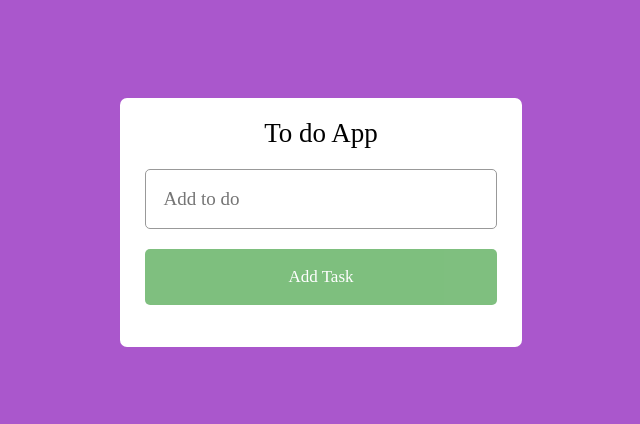
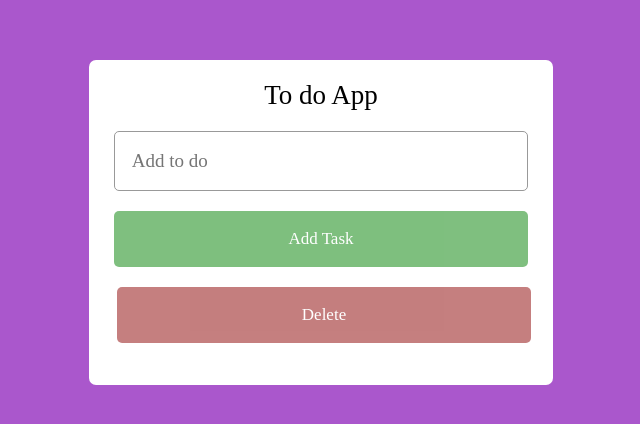
Before and after one commit to Ezra-code/Todo, a plain HTML site: page index.html in a window 1280 px wide. Shown: the part 178-602 px from the top of the page, without its empty margins (319-959 px from the left). Drawn offline with Linux system fonts and the light colour scheme.

Commit message:
change the structure of html

```diff
--- a/index.html
+++ b/index.html
@@ -14,6 +14,7 @@
        <div class="input">
         <input type="text" placeholder="Add to do" id="input-el">
         <button id="add-el">Add Task</button>
+        <button id="del">Delete</button>
        </div>
 
         <ul id="ul-el">
```
